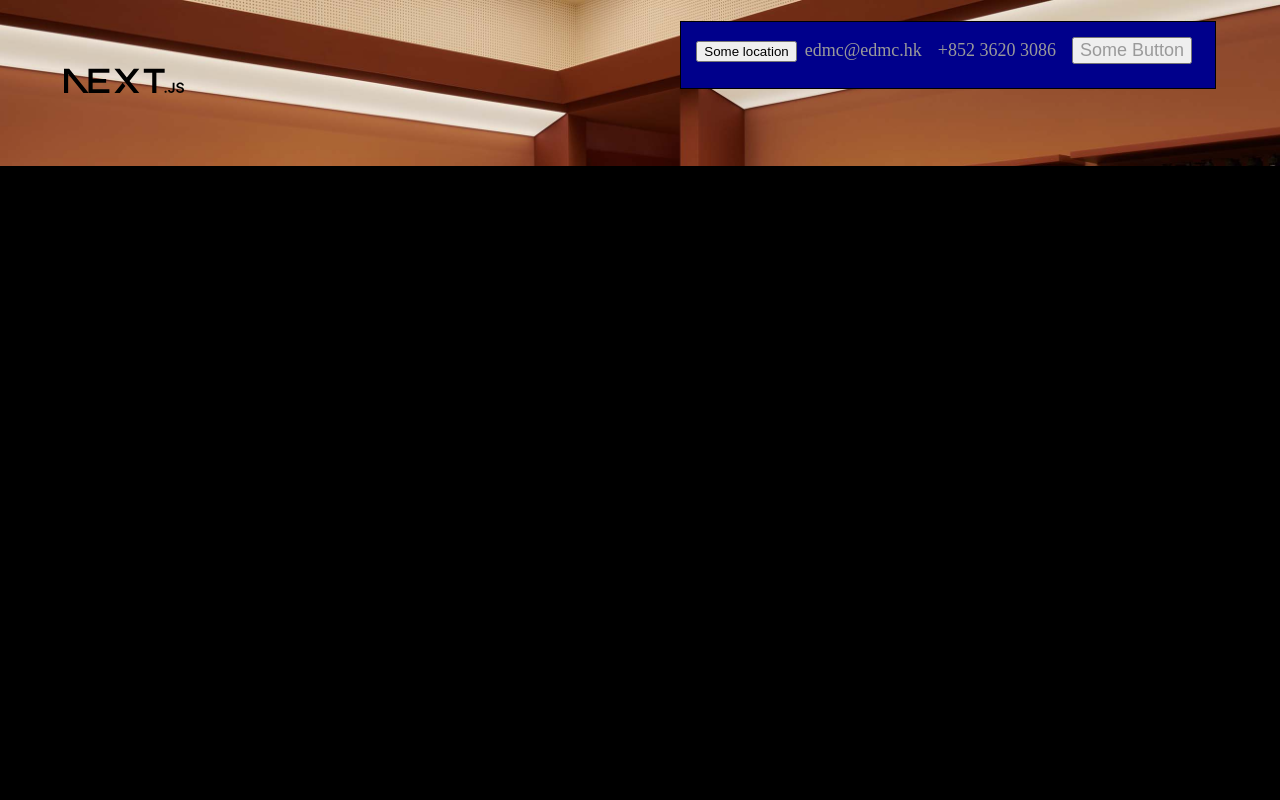
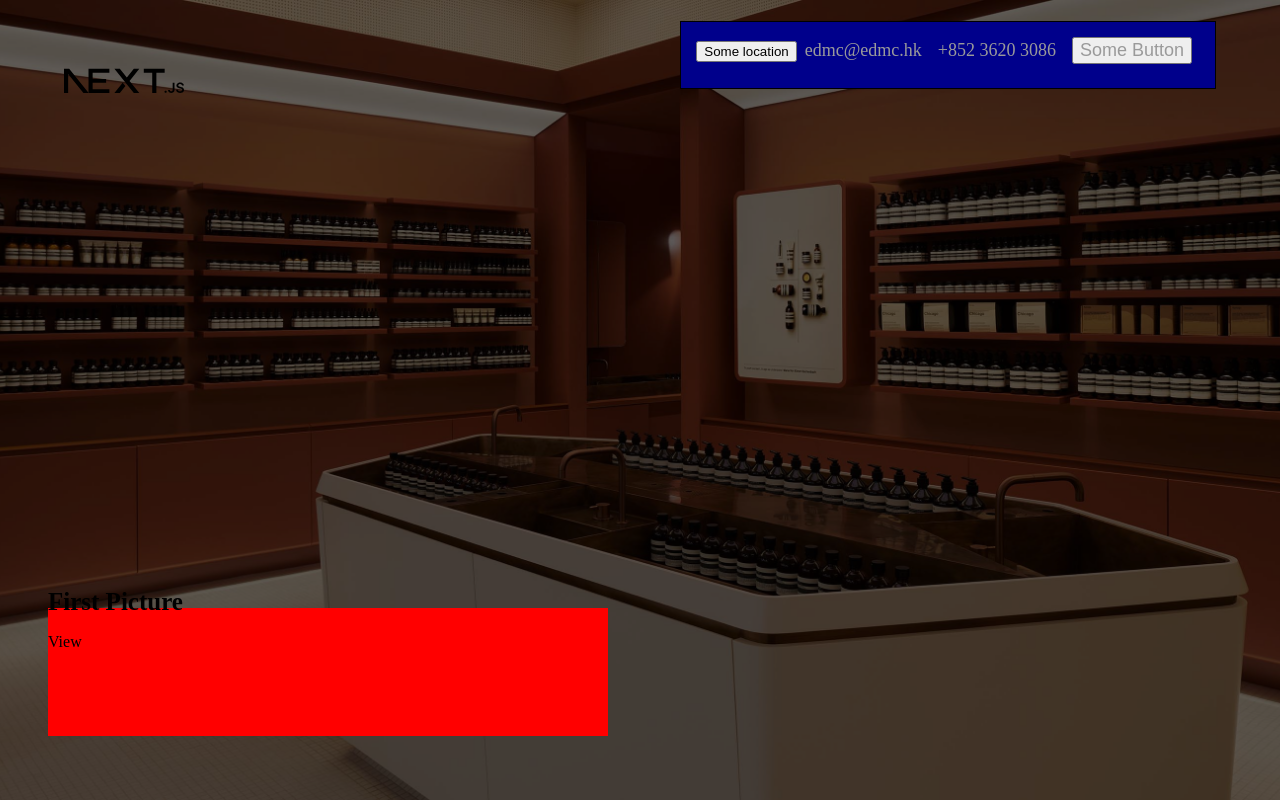
Before and after one commit to ckt22/edmc-website-revamp, a Next.js app: page / in a window 1280 px wide. Shown: the top 800 px of the page. Built offline with nearby package versions, Linux system fonts and the light colour scheme.

Commit message:
home page - next image and content

```diff
--- a/components/layout/header/index.module.scss
+++ b/components/layout/header/index.module.scss
@@ -11,6 +11,10 @@
     .space {
         flex: 1;
     }
+}
+
+.icon {
+    z-index: 100;
 }
 
 .pageListItem {
--- a/components/layout/header/index.tsx
+++ b/components/layout/header/index.tsx
@@ -15,12 +15,7 @@ const Header: React.FC = () => {
             <div className={styles.pcView}>
                 <div className={styles.header}>
                     <div>
-                        <Image src="/next.svg" alt="AAXPay" width={120} height={120} />
-                        {/* {pageTab.map((tab) => (
-                            <Link type="text" key={tab.name} href={tab.path} className={styles.pageListItem}>
-                                {tab.name}
-                            </Link>
-                        ))} */}
+                        <Image className={styles.icon} src="/next.svg" alt="AAXPay" width={120} height={120} />
                     </div>
                     <div className={styles.space} />
                     <div className={styles.right}>
@@ -38,6 +33,14 @@ const Header: React.FC = () => {
                         </button>
                     </div>
                 </div>
+
+                <div className={styles.drawer}>
+                    {/* {pageTab.map((tab) => (
+                        <Link type="text" key={tab.name} href={tab.path} className={styles.pageListItem}>
+                            {tab.name}
+                        </Link>
+                    ))} */}
+                </div>
             </div>
 
             <div className={styles.tabletView}>
--- a/components/layout/index.module.scss
+++ b/components/layout/index.module.scss
@@ -2,10 +2,15 @@
 
 .layout {
     margin: -8px;
-    background: url('/aesop.jpeg') no-repeat center center fixed;
+    // background: url('/aesop.jpeg') no-repeat center center fixed;
+    // object-fit: cover;
+    // background-size: cover;
+    // background-position: center;
+    // background-repeat: no-repeat;
+    // background-attachment: fixed;
+}
+
+.backgroundImage {
     object-fit: cover;
-    background-size: cover;
-    background-position: center;
-    background-repeat: no-repeat;
-    background-attachment: fixed;
+    z-index: -2;
 }
--- /dev/null
+++ b/pages/index.module.scss
@@ -0,0 +1,31 @@
+@use 'styles/global.scss';
+
+.galleryImageContainer {
+    position: absolute;
+    top: 0;
+    left: 0;
+    width: 100%;
+    height: 100%;
+    background: rgba(0, 0, 0, .6);
+    display: block;
+}
+
+.galleryImage {
+    object-fit: cover;
+    z-index: -1;
+}
+
+.galleryCardTitle {
+    font-size: 25px;
+    margin-top: -20px;
+}
+
+.galleryCardContainer {
+    background-color: red;
+    position: absolute;
+    height: 8rem;
+    width: 35rem;
+    bottom: 4rem;
+    left: 3rem;
+    z-index: 2;
+}
--- a/pages/index.tsx
+++ b/pages/index.tsx
@@ -1,11 +1,30 @@
 import Head from 'next/head'
 import Image from 'next/image'
 import { Inter } from '@next/font/google'
-import styles from '../styles/Home.module.css'
+import styles from './index.module.scss'
+import { useState } from 'react'
 
 const inter = Inter({ subsets: ['latin'] })
 
+const galleryContent = [
+  {
+    name: 'First Picture',
+    description: 'First Page Description',
+    img: '/aesop.jpeg',
+    imgAlt: 'Aesop'
+  },
+  {
+    name: 'Second Picture',
+    description: 'Second Page Description',
+    img: '/aesop.jpeg',
+    imgAlt: 'Aesop 2'
+  },
+];
+
 export default function Home() {
+
+  const [galleryIndex, setGalleryIndex] = useState<number>(0);
+
   return (
     <>
       <Head>
@@ -14,12 +33,26 @@ export default function Home() {
         <meta name="viewport" content="width=device-width, initial-scale=1" />
         <link rel="icon" href="/favicon.ico" />
       </Head>
-      <div style={{ height: '400px', backgroundColor: 'black' }}>Hello</div>
-      <div style={{ height: '400px', backgroundColor: 'black' }}>Hello</div>
-      <div style={{ height: '400px' }}>Hello</div>
-      <div style={{ height: '400px' }}>Hello</div>
-      <div style={{ height: '400px' }}>Hello</div>
-      <div style={{ height: '400px' }}>Hello</div>
+      <div className={styles.galleryImageContainer}>
+        <Image
+          className={styles.galleryImage}
+          src={galleryContent[galleryIndex]['img']}
+          alt={galleryContent[galleryIndex]['imgAlt']}
+          fill
+        />
+      </div>
+      <div className={styles.galleryCardContainer}>
+        <h1 className={styles.galleryCardTitle}>{galleryContent[galleryIndex]['name']}</h1>
+        <div className={styles.galleryDescriptionContainer}>
+          <div>
+            View
+          </div>
+        </div>
+        <div className={styles.galleryScrollContainer}>
+
+        </div>
+      </div>
+
     </>
   )
 }
```
